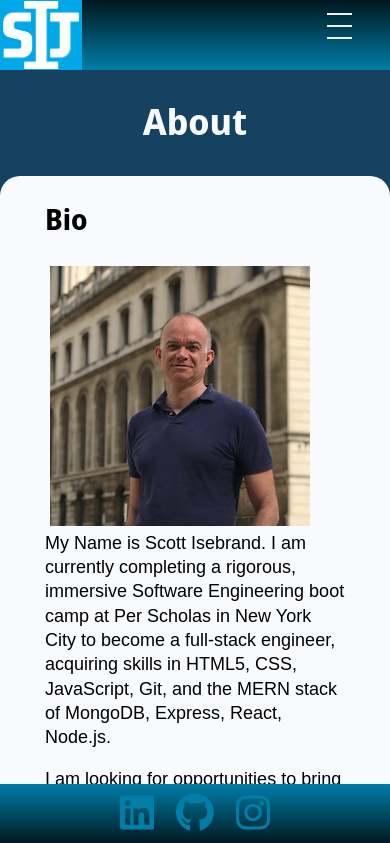
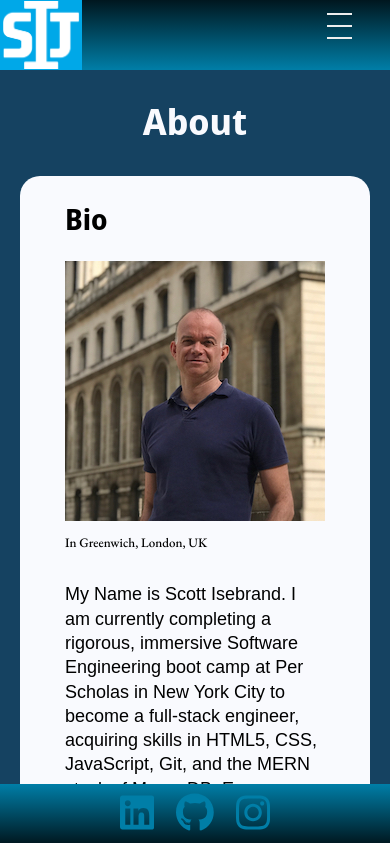
Before and after one commit to ScottIsebrand/isebrandreact, a React (Create React App) app: page /about in a window 390 px wide. Shown: the top 843 px of the page. Built offline with nearby package versions, Linux system fonts and the light colour scheme.

Commit message:
Refactored About page and fixed media query for Navbar menu

```diff
--- a/src/App.css
+++ b/src/App.css
@@ -220,31 +220,29 @@ a:active {
 
 .wizards-image,
 .grant-image,
-.world-history,
-.greenwich-image,
-.reapers-stubbs-image {
+.world-history {
   display: block;
   float: left;
   margin-right: 30px;
-  border: 5px solid #f9fafe;
 }
 
-/* .about-image-container {
-  display: block;
+.about-image-container {
+  display: flex;
+  flex-direction: column;
   float: left;
   margin-right: 30px;
-  border: 5px solid #f9fafe;
-} */
+}
 
-/* .about-image-caption {
+.about-image-caption {
   font-size: 13px;
   font-family: 'EB Garamond', serif;
-} */
+}
 
 .on-this-day-subheadline {
   font-family: 'EB Garamond', serif;
 }
 
+@media (max-width: 668px) {
   .navbar > .nav-btn {
     display: inline-block;
     position: absolute;
@@ -290,7 +288,11 @@ a:active {
   .projects-images {
     width: 100px;
   }
-
+  .about-image-container {
+    margin: auto;
+    float: unset;
+  }
+}
 /* .about-image-container {
   float: unset;
   margin: auto;
--- a/src/pages/About.js
+++ b/src/pages/About.js
@@ -8,14 +8,14 @@ function About() {
       <h1 className="main-title">About</h1>
       <div className="about-container">
         <h2>Bio</h2>
-        {/* <div className="about-image-container"> */}
+        <div className="about-image-container">
           <img
             className="greenwich-image"
             src={Greenwich}
             alt="Greenwich London"
           />
-        {/* <div className="about-image-caption">In Greenwich, London, UK</div> */}
-        {/* </div> */}
+          <p className="about-image-caption">In Greenwich, London, UK</p>
+        </div>
         <p>
           My Name is Scott Isebrand. I am currently completing a rigorous,
           immersive Software Engineering boot camp at Per Scholas in New York
@@ -52,16 +52,16 @@ function About() {
 
       <div className="about-container">
         <h2>Interests</h2>
-        {/* <div className="about-image-container"> */}
+        <div className="about-image-container">
           <img
             className="reapers-stubbs-image"
             src={Reapers}
             alt="Reapers painting by George Stubbs, 1795"
           />
-        {/* <div className="about-image-caption">
-            <i>Reapers</i> by George Stubbs, 1795, New Haven
+          <p className="about-image-caption">
+            <i>Reapers</i> by George Stubbs, 1795, Yale Center for British Art
+          </p>
         </div>
-        </div> */}
         <p>
           Besides software development, I am also interested in history, early
           and classical music, British history and politics, and art and
```
Lines whose indentation alone changed are shown as unchanged.
